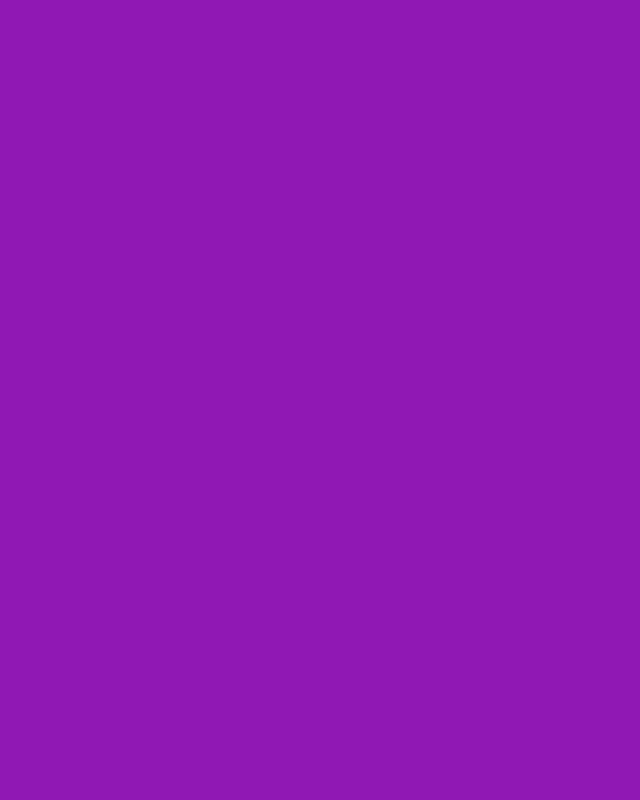
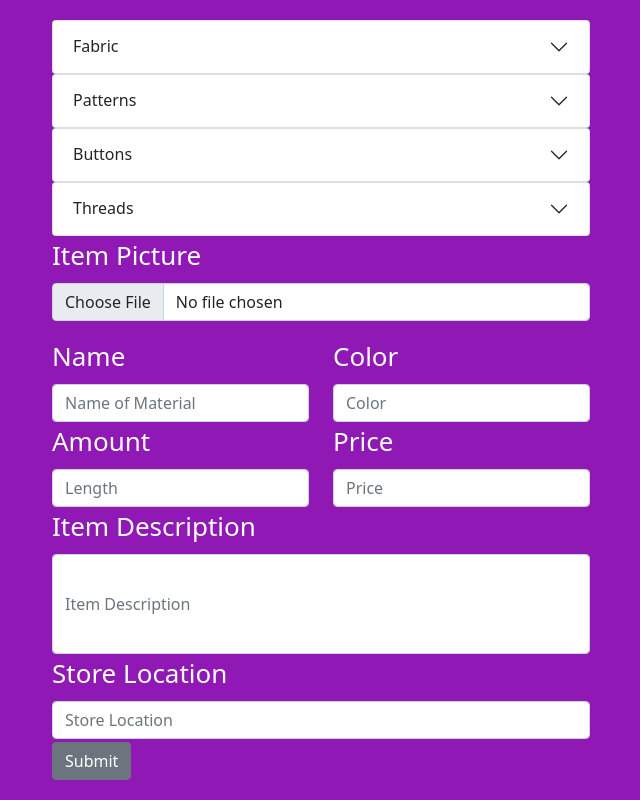
Before and after one commit to Valderhide/inventory, a React (Create React App) app: page / in a window 1280 px wide. Shown: the whole page, without its empty margins (319-959 px from the left). Built offline with nearby package versions, Linux system fonts and the light colour scheme.

Commit message:
Co-authored-by: Mitchell Hynes <mshynes@mun.ca>

```diff
--- a/src/App.js
+++ b/src/App.js
@@ -1,8 +1,7 @@
 import './App.css';
 import { Container, Row, Col, Button, Form, Dropdown, DropdownButton, ButtonGroup, Accordion } from 'react-bootstrap';
 import 'bootstrap/dist/css/bootstrap.min.css';
-import './categories.json';
-import FormInput from './ItemForm.js';
+import AddItemForm from './ItemForm.js';
 <script src="https://unpkg.com/react/umd/react.production.min.js" crossorigin></script>
 
 
@@ -26,8 +25,7 @@ function App() {
   return (
     <div className="App">
       <header className="App-header">
-
-
+        <AddItemForm handleSubmit={handleSubmit} />
       </header>
     </div>
   );
--- a/src/ItemForm.js
+++ b/src/ItemForm.js
@@ -1,6 +1,56 @@
-import { Row, Col, Button, Form} from 'react-bootstrap';
+import { DropdownButton, ButtonGroup, Dropdown, Accordion, Row, Col, Button, Form} from 'react-bootstrap';
+import categories from'./categories.json';
 
-<Form>
+// {
+//   "title": "Patterns", // Accordion
+//   "items": [
+//     {
+//       "title": "Dropdown 1", // Dropdown
+//       "subCategories": ["Chevron", "Paisley"]
+//     },
+//     {
+//       "title": "Dropdown 2", // Dropdown
+//       "subCategories": ["Chevron", "Paisley"]
+//     },
+//     {
+//       "title": "Dropdown 2", // Dropdown
+//       "subCategories": ["Chevron", "Paisley"]
+//     }
+//   ]
+// },
+
+function Category({ title, subCategories }) {
+  return (
+    <Col>
+      <Accordion>
+        <Accordion.Item eventKey="0">
+          <Accordion.Header>{title}</Accordion.Header>
+          <Accordion.Body>
+            <DropdownButton
+              as={ButtonGroup}
+              key={title}
+              variant="primary"
+              title={title}
+            >
+              {subCategories.map(subCategory => (
+                <Dropdown.Item key={subCategory}>{subCategory}</Dropdown.Item>
+              ))}
+            </DropdownButton>
+          </Accordion.Body>
+        </Accordion.Item>
+      </Accordion>
+    </Col>
+  );
+}
+
+export default function AddItemForm({handleSubmit}) {
+  return (
+    <Form onSubmit={handleSubmit}>
+      {categories.map(
+          ({ title, subCategories }) => (
+              <Category key={title} title={title} subCategories={subCategories} />
+          ),
+      )}
       <Form.Group controlId="formFile" className="mb-3">
         <Form.Label>Item Picture</Form.Label>
         <Form.Control type="file" />
@@ -43,4 +93,5 @@ import { Row, Col, Button, Form} from 'react-bootstrap';
       </Form.Group>
       <Button variant="secondary" type="submit">Submit</Button>
     </Form>
-export default Form
+  );
+}
```
Lines whose indentation alone changed are shown as unchanged.
